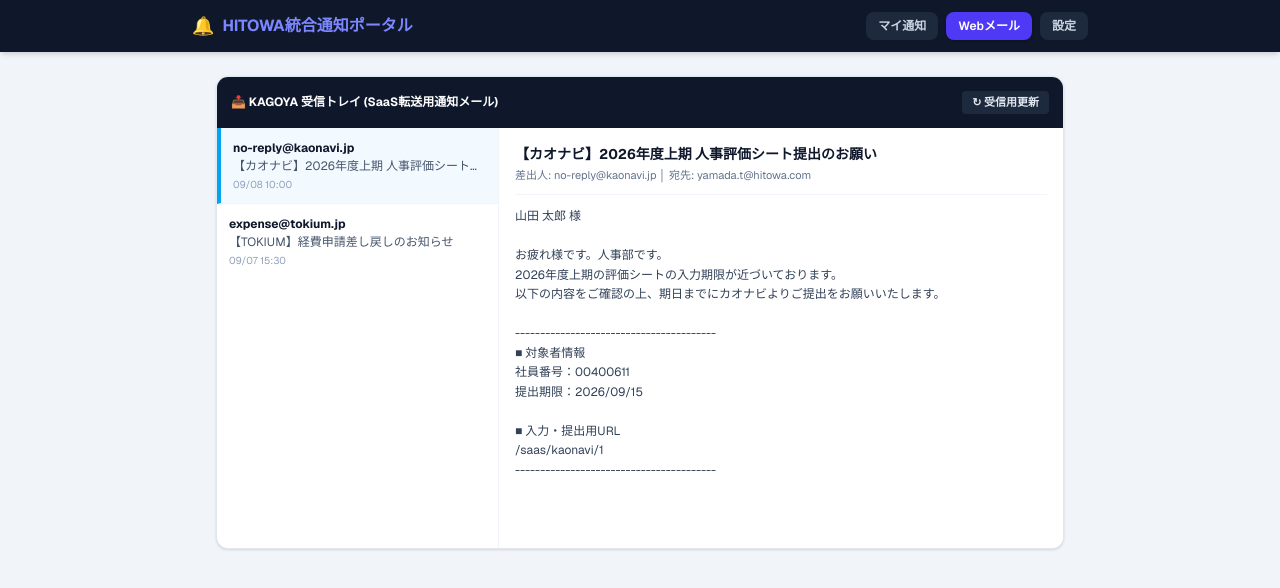
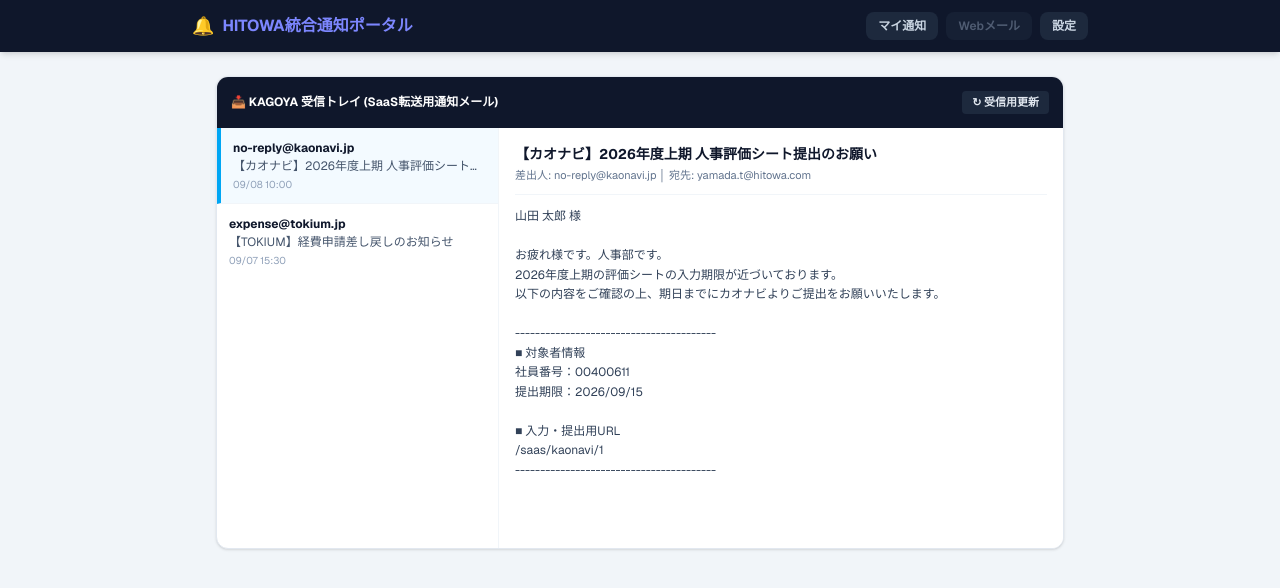
Before and after one commit to masahiro-ide-HITOWA/hitowa-notification-system, a Next.js app in the folder apps/web/: page /mail in a window 1280 px wide. Shown: the top 588 px of the page. Built offline with nearby package versions, Linux system fonts and the light colour scheme.

Commit message:
feat: 本部社員(@hitowa.com)に対するWebメール機能の無効化判定とナビ制御の実装 (Vitest3件パス)

```diff
--- a/apps/web/components/Header.tsx
+++ b/apps/web/components/Header.tsx
@@ -1,7 +1,45 @@
-'use client';
+"use client";
 
-import Link from 'next/link';
-import { usePathname } from 'next/navigation';
+import Link from "next/link";
+import { usePathname } from "next/navigation";
+import { canUseWebMail } from "@/lib/mail-permission";
+import { DEMO_USER_PROFILE } from "@/lib/saml-user-attributes";
+
+function navClass(active: boolean): string {
+  return `px-3 py-1.5 rounded-lg font-semibold transition ${
+    active ? "bg-indigo-600 text-white shadow" : "bg-slate-800 text-slate-300 hover:bg-slate-700"
+  }`;
+}
+
+function WebMailNavButton({ pathname }: { pathname: string }) {
+  const enabled = canUseWebMail(DEMO_USER_PROFILE.email);
+
+  if (enabled) {
+    return (
+      <Link href="/mail" className={navClass(pathname === "/mail")}>
+        Webメール
+      </Link>
+    );
+  }
+
+  return (
+    <span className="relative group">
+      <span
+        aria-disabled="true"
+        title="※本部社員（@hitowa.com）はWebメール機能の対象外です"
+        className="px-3 py-1.5 rounded-lg font-semibold bg-slate-800 text-slate-400 opacity-50 cursor-not-allowed inline-block"
+      >
+        Webメール
+      </span>
+      <span
+        role="tooltip"
+        className="pointer-events-none absolute left-1/2 top-full z-50 mt-2 hidden w-56 -translate-x-1/2 rounded-lg bg-slate-700 px-2.5 py-2 text-[10px] font-medium leading-relaxed text-white shadow-lg group-hover:block"
+      >
+        ※本部社員（@hitowa.com）はWebメール機能の対象外です
+      </span>
+    </span>
+  );
+}
 
 export default function Header() {
   const pathname = usePathname();
@@ -17,34 +55,11 @@ export default function Header() {
           </Link>
         </div>
         <nav className="flex items-center gap-2 text-xs">
-          <Link
-            href="/notifications"
-            className={`px-3 py-1.5 rounded-lg font-semibold transition ${
-              pathname === '/notifications'
-                ? 'bg-indigo-600 text-white shadow'
-                : 'bg-slate-800 text-slate-300 hover:bg-slate-700'
-            }`}
-          >
+          <Link href="/notifications" className={navClass(pathname === "/notifications")}>
             マイ通知
           </Link>
-          <Link
-            href="/mail"
-            className={`px-3 py-1.5 rounded-lg font-semibold transition ${
-              pathname === '/mail'
-                ? 'bg-indigo-600 text-white shadow'
-                : 'bg-slate-800 text-slate-300 hover:bg-slate-700'
-            }`}
-          >
-            Webメール
-          </Link>
-          <Link
-            href="/mypage"
-            className={`px-3 py-1.5 rounded-lg font-semibold transition ${
-              pathname === '/mypage'
-                ? 'bg-indigo-600 text-white shadow'
-                : 'bg-slate-800 text-slate-300 hover:bg-slate-700'
-            }`}
-          >
+          <WebMailNavButton pathname={pathname} />
+          <Link href="/mypage" className={navClass(pathname === "/mypage")}>
             設定
           </Link>
         </nav>
--- /dev/null
+++ b/apps/web/lib/mail-permission.ts
@@ -0,0 +1,12 @@
+export function canUseWebMail(email?: string): boolean {
+  if (!email) {
+    return false;
+  }
+  const normalized = email.trim().toLowerCase();
+  const atIndex = normalized.lastIndexOf("@");
+  if (atIndex <= 0 || atIndex === normalized.length - 1) {
+    return false;
+  }
+  const domain = normalized.slice(atIndex + 1);
+  return domain !== "hitowa.com";
+}
```
Also changed, not shown: 2 other files (tests, documents, lock files or other folders).
